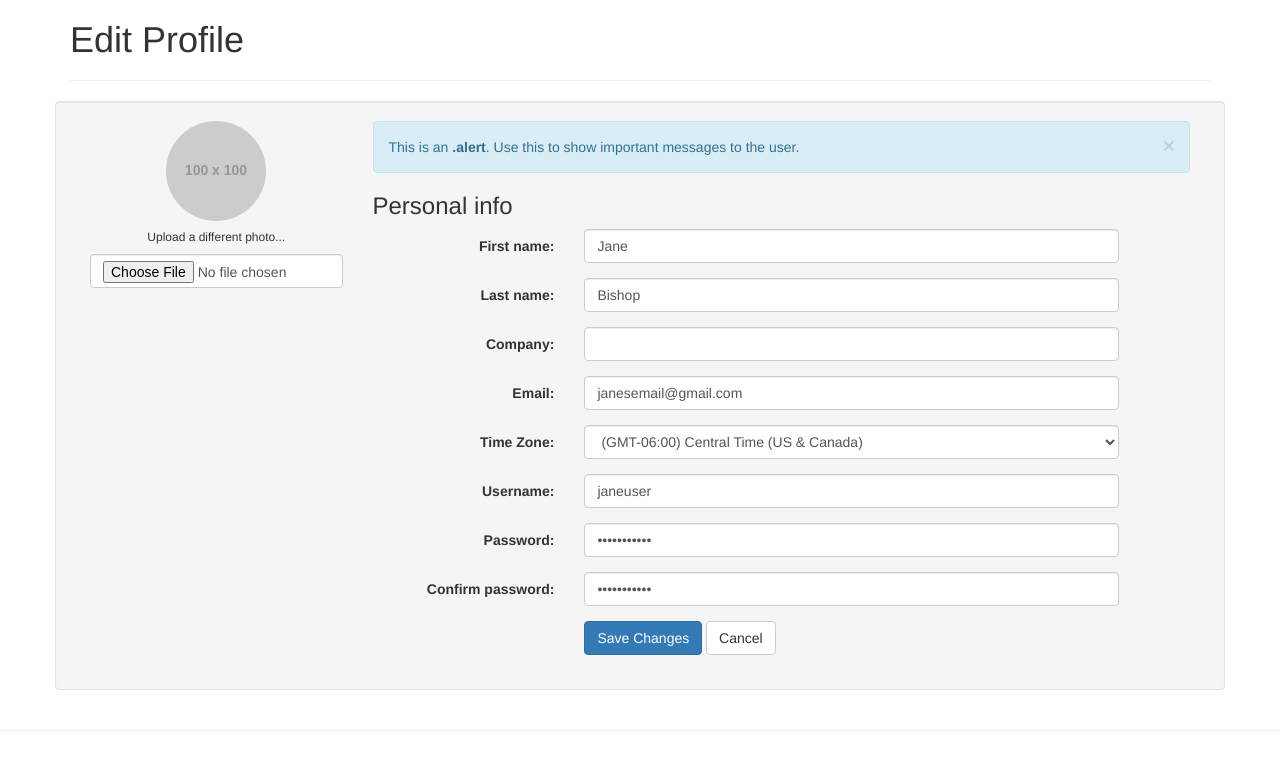
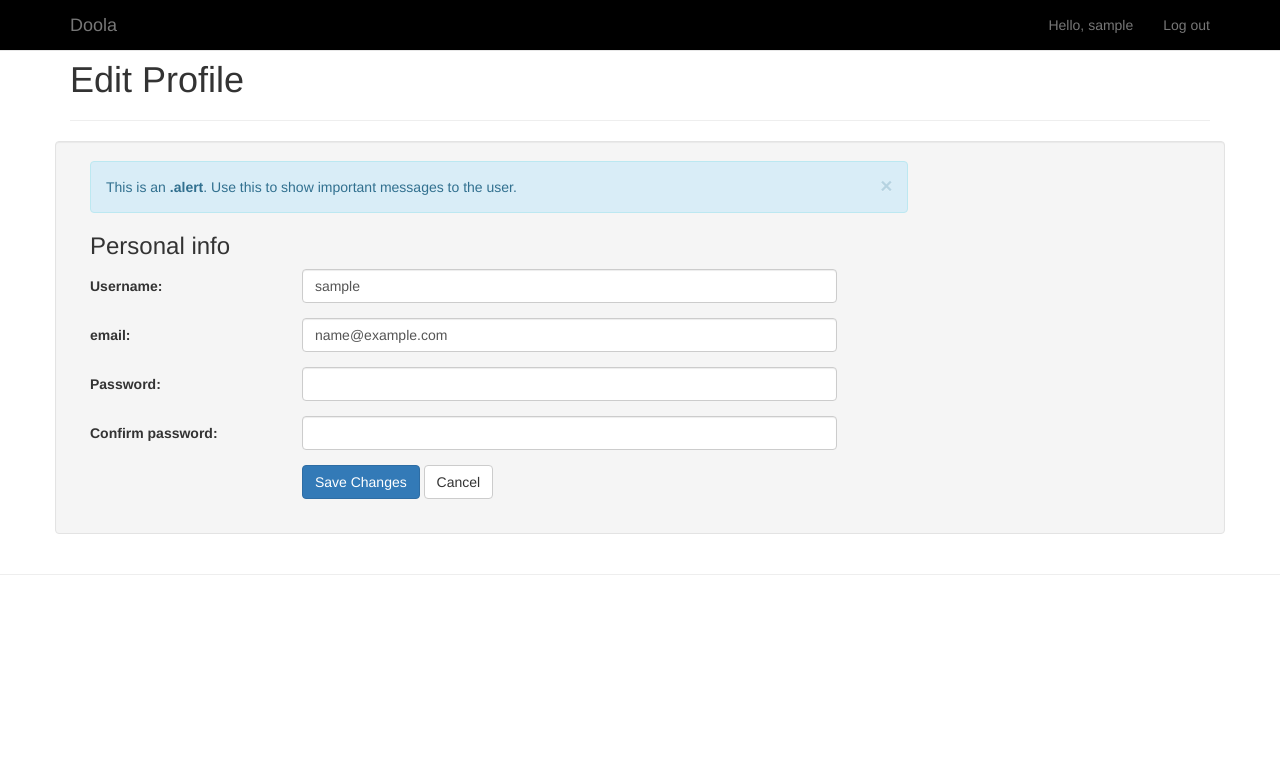
Before and after one commit to NadineMansour/ecommerce2, a PHP site: page /editProfile.php in a window 1280 px wide. Shown: the top 770 px of the page. Run offline with PHP 8.4, Linux system fonts and the light colour scheme; the visitor is signed in with stand-in values (Sample User, id 1); tables that the repository leaves empty or names only in its code hold one stand-in row (values such as "Sample post"); grey boxes labelled with a size stand in for pictures from a placeholder-image service; some libraries are stand-ins or nearby versions.

Commit message:
edit profile

```diff
--- a/editProfile.php
+++ b/editProfile.php
@@ -1,3 +1,17 @@
+<?php
+//include config
+require_once('includes/config.php');
+if( !$user->is_logged_in() ){ header('Location: index.php'); }
+
+
+$userQuery = "SELECT * FROM users where username = '". $_SESSION['username'] . "'";
+$result = $db->query($userQuery);
+$row = $result->fetch();
+
+
+?>
+
+
 <!DOCTYPE html>
 <html>
 <head>
@@ -21,20 +35,53 @@
 </head>
 
 <body>
+
+     <header>
+        <nav class="navbar navbar-default navbar-fixed-top" style="background: #000;">
+            <div class="container">
+                <div class="navbar-header">
+                    <button class="navbar-toggle collapsed" data-target=
+                    "#navbar" data-toggle="collapse" type="button"><span class=
+                    "sr-only">Toggle navigation</span> <span class=
+                    "icon-bar"></span> <span class="icon-bar"></span>
+                    <span class="icon-bar"></span></button> <a class=
+                    "navbar-brand" href="">Doola</a>
+                </div>
+
+                <div class="navbar-collapse collapse" id="navbar">
+                    <ul class="nav navbar-nav navbar-right">
+                        <li>
+                            <a href="login.php">
+                                <?php
+                                        echo "Hello, " . $_SESSION['username'];
+                                ?>
+                            </a>
+                        </li>
+
+                        <li>
+                            <?php
+                                        echo "<a href='logout.php'> Log out </a>" ;
+                                ?>
+                        </li>
+                    </ul>
+                </div>
+            </div>
+        </nav>
+    </header> <br><br>
+
+    <?php
+        if(isset($_POST['submit']))
+        {
+
+        }
+    ?>
+
     <div class="container">
         <h1>Edit Profile</h1>
         <hr>
 
         <div class="row well">
-            <div class="col-md-3">
-                <div class="text-center">
-                    <img alt="avatar" class="avatar img-circle" src=
-                    "//placehold.it/100">
 
-                    <h6>Upload a different photo...</h6><input class=
-                    "form-control" type="file">
-                </div>
-            </div>
 
             <div class="col-md-9 personal-info">
                 <div class="alert alert-info alert-dismissable">
@@ -46,121 +93,39 @@
 
                 <h3>Personal info</h3>
 
-                <form class="form-horizontal">
+                <form class="form-horizontal" method="post">
+
                     <div class="form-group">
-                        <label class="col-lg-3 control-label">First
-                        name:</label>
+                        <label class="col-md-3 control-label"><div class="text-left">Username:</div></label>
 
-                        <div class="col-lg-8">
+                        <div class="col-md-8">
                             <input class="form-control" type="text" value=
-                            "Jane">
+                            <?php echo "'" . $row['username'] . "'"?>>
+                        </div>
+                    </div>
+
+                     <div class="form-group">
+                        <label class="col-md-3 control-label"><div class="text-left">email:</div></label>
+
+                        <div class="col-md-8">
+                            <input class="form-control" type="text" value=<?php echo "'" . $row['email'] . "'"?>
+                            >
                         </div>
                     </div>
 
                     <div class="form-group">
-                        <label class="col-lg-3 control-label">Last
-                        name:</label>
+                        <label class="col-md-3 control-label"><div class="text-left">Password:</div></label>
 
-                        <div class="col-lg-8">
-                            <input class="form-control" type="text" value=
-                            "Bishop">
+                        <div class="col-md-8">
+                            <input class="form-control" type="password">
                         </div>
                     </div>
 
                     <div class="form-group">
-                        <label class="col-lg-3 control-label">Company:</label>
-
-                        <div class="col-lg-8">
-                            <input class="form-control" type="text" value="">
-                        </div>
-                    </div>
-
-                    <div class="form-group">
-                        <label class="col-lg-3 control-label">Email:</label>
-
-                        <div class="col-lg-8">
-                            <input class="form-control" type="text" value=
-                            "janesemail@gmail.com">
-                        </div>
-                    </div>
-
-                    <div class="form-group">
-                        <label class="col-lg-3 control-label">Time
-                        Zone:</label>
-
-                        <div class="col-lg-8">
-                            <div class="ui-select">
-                                <select class="form-control" id=
-                                "user_time_zone">
-                                    <option value="Hawaii">
-                                        (GMT-10:00) Hawaii
-                                    </option>
-
-                                    <option value="Alaska">
-                                        (GMT-09:00) Alaska
-                                    </option>
-
-                                    <option value=
-                                    "Pacific Time (US &amp; Canada)">
-                                        (GMT-08:00) Pacific Time (US &amp;
-                                        Canada)
-                                    </option>
-
-                                    <option value="Arizona">
-                                        (GMT-07:00) Arizona
-                                    </option>
-
-                                    <option value=
-                                    "Mountain Time (US &amp; Canada)">
-                                        (GMT-07:00) Mountain Time (US &amp;
-                                        Canada)
-                                    </option>
-
-                                    <option selected="selected" value=
-                                    "Central Time (US &amp; Canada)">
-                                        (GMT-06:00) Central Time (US &amp;
-                                        Canada)
-                                    </option>
-
-                                    <option value=
-                                    "Eastern Time (US &amp; Canada)">
-                                        (GMT-05:00) Eastern Time (US &amp;
-                                        Canada)
-                                    </option>
-
-                                    <option value="Indiana (East)">
-                                        (GMT-05:00) Indiana (East)
-                                    </option>
-                                </select>
-                            </div>
-                        </div>
-                    </div>
-
-                    <div class="form-group">
-                        <label class="col-md-3 control-label">Username:</label>
+                        <label class="col-md-3 control-label"><div class="text-left">Confirm password:</div></label>
 
                         <div class="col-md-8">
-                            <input class="form-control" type="text" value=
-                            "janeuser">
-                        </div>
-                    </div>
-
-                    <div class="form-group">
-                        <label class="col-md-3 control-label">Password:</label>
-
-                        <div class="col-md-8">
-                            <input class="form-control" type="password" value=
-                            "11111122333">
-                        </div>
-                    </div>
-
-                    <div class="form-group">
-                        <label class="col-md-3 control-label">Confirm
-                        password:</label>
-
-                        <div class="col-md-8">
-                            <input class="form-control" type="password" value=
-                            "11111122333">
+                            <input class="form-control" type="password" >
                         </div>
                     </div>
 
@@ -170,7 +135,7 @@
                         <div class="col-md-8">
                             <input class="btn btn-primary" type="button" value=
                             "Save Changes"> <span></span><input class=
-                            "btn btn-default" type="reset" value="Cancel">
+                            "btn btn-default" type="reset" value="Cancel" name="submit">
                         </div>
                     </div>
                 </form>
```
Also changed, not shown: classes/class.cart.php (+21 -0 lines), profile.php (+12 -1 lines).
